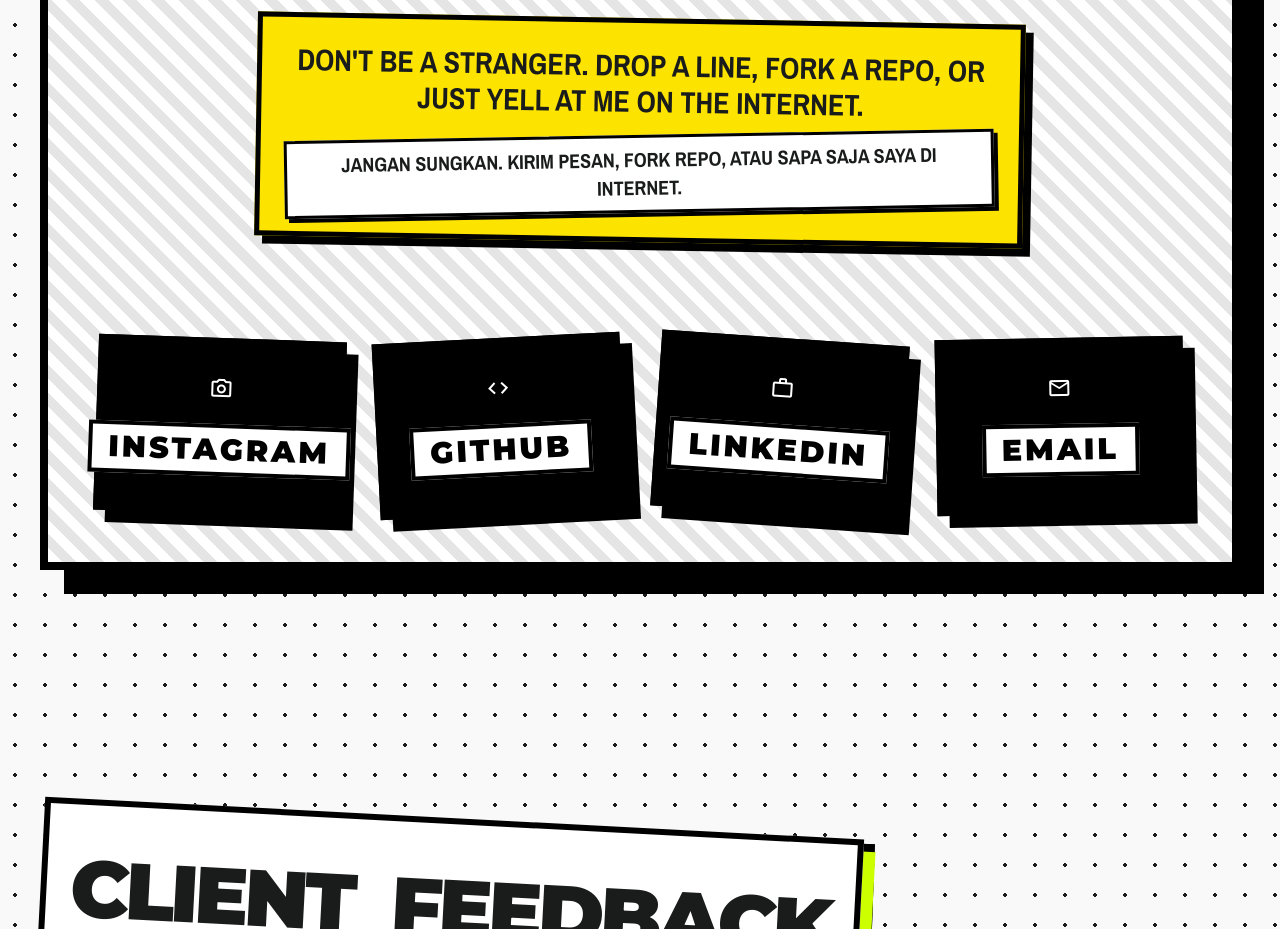
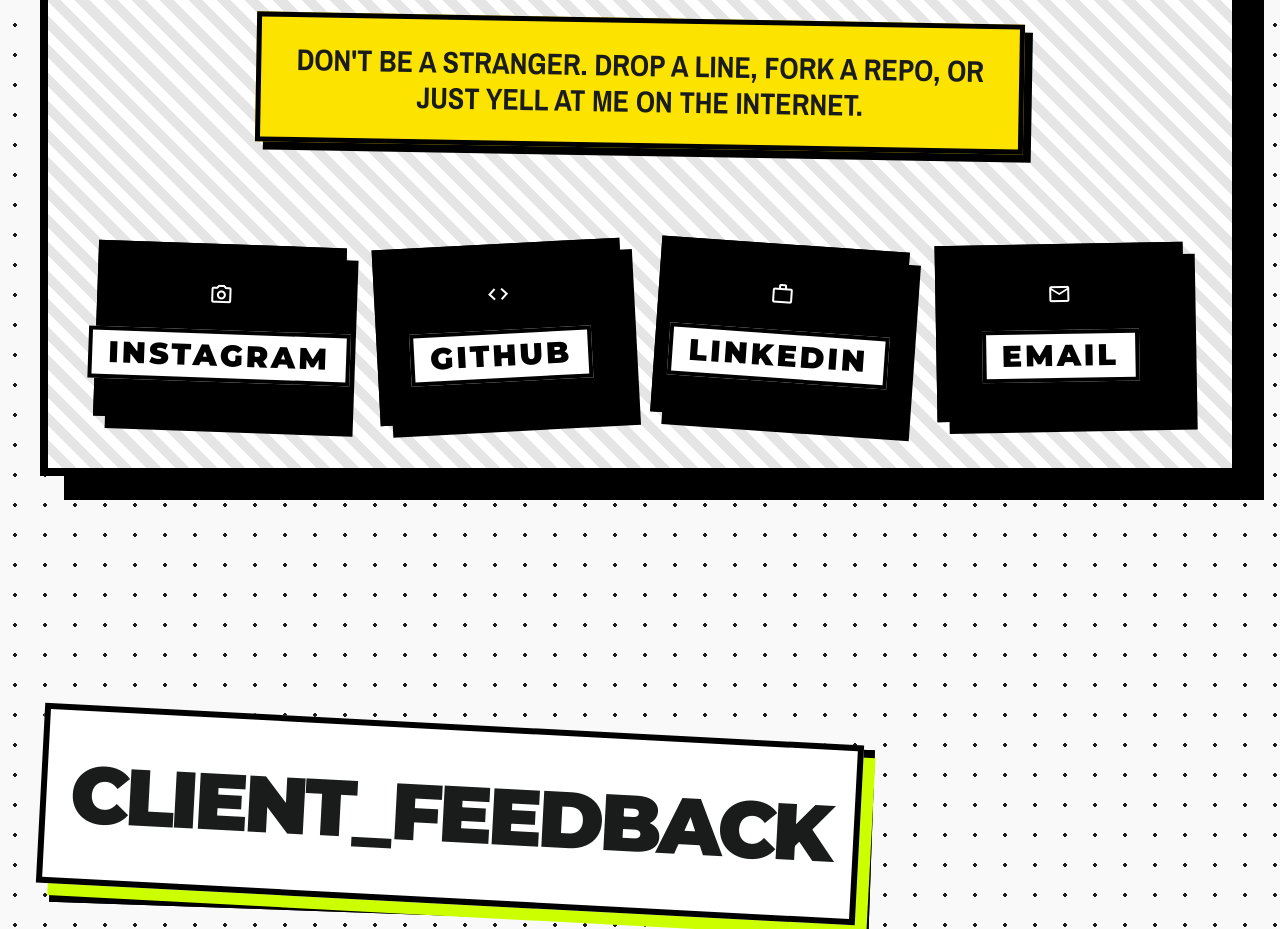
Before and after one commit to nopal087/PORTOFOLIO-2026, a Next.js app: page / in a window 1280 px wide. Shown: the part 8600-9529 px from the top of the page. Built offline with nearby package versions, Linux system fonts and the light colour scheme.

Commit message:
docs: remove Indonesian translation from connect section

```diff
--- a/src/app/page.tsx
+++ b/src/app/page.tsx
@@ -321,7 +321,6 @@
 </div>
 <div className="font-body-lg font-black text-center max-w-3xl mx-auto bg-primary-fixed p-6 border-[5px] border-black shadow-[8px_8px_0px_0px_rgba(0,0,0,1)] rotate-[1deg] uppercase z-10 flex flex-col items-center gap-4">
         <span className="text-3xl">Don't be a stranger. Drop a line, fork a repo, or just yell at me on the internet.</span>
-        <span className="text-lg md:text-xl bg-white px-4 py-2 border-[3px] border-black shadow-[4px_4px_0px_0px_rgba(0,0,0,1)] -rotate-[2deg]">Jangan sungkan. Kirim pesan, fork repo, atau sapa saja saya di internet.</span>
     </div>
 <div className="grid grid-cols-1 md:grid-cols-2 lg:grid-cols-4 gap-8 z-10 mt-8">
 {/*  Instagram  */}
```
